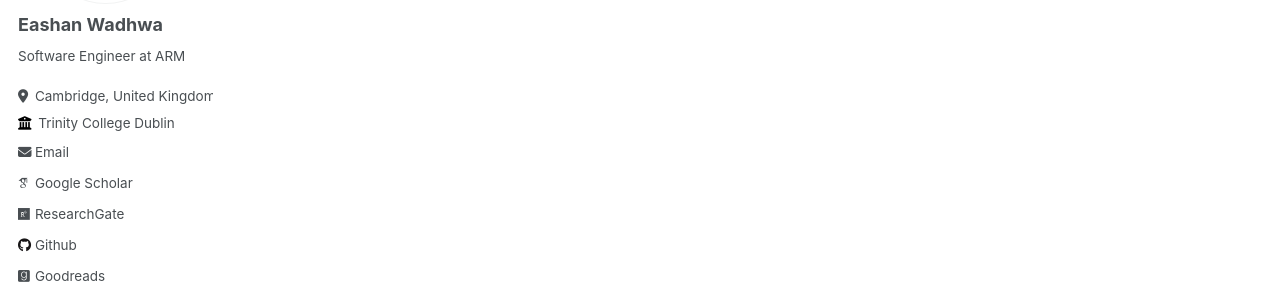
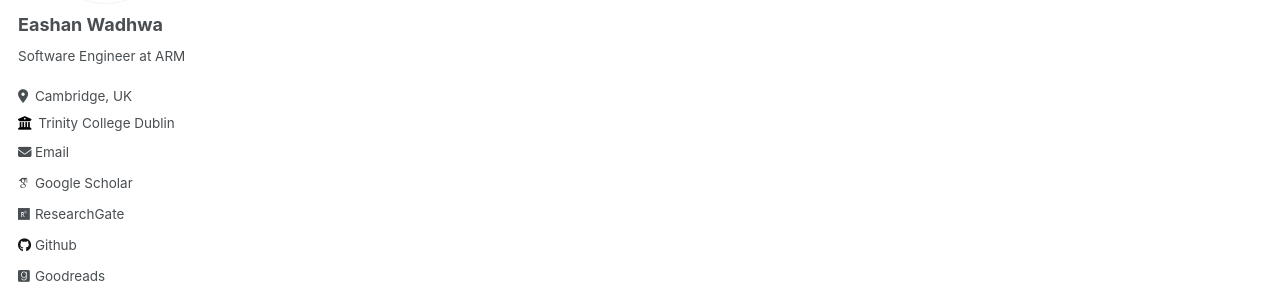
Before and after one commit to wady101/wady101.github.io, a Jekyll site: the page built from _pages/about.md, in a window 1280 px wide. Shown: the part 331-615 px from the top of the page. Built offline with Jekyll 4.4.1, drawn with Linux system fonts in a browser that asks for light colours; some web fonts are replaced.

Commit message:
more stuff i guess

```diff
--- a/_config.yml
+++ b/_config.yml
@@ -25,7 +25,7 @@ author:
   name             : "Eashan Wadhwa"
   pronouns         : # example: "she/her"
   bio              : "Software Engineer at ARM"
-  location         : "Cambridge, United Kingdom"
+  location         : "Cambridge, UK"
   employer         : "Trinity College Dublin"
   uri              : # URL
   email            : "wadhwae(at)tcd.ie"
```
